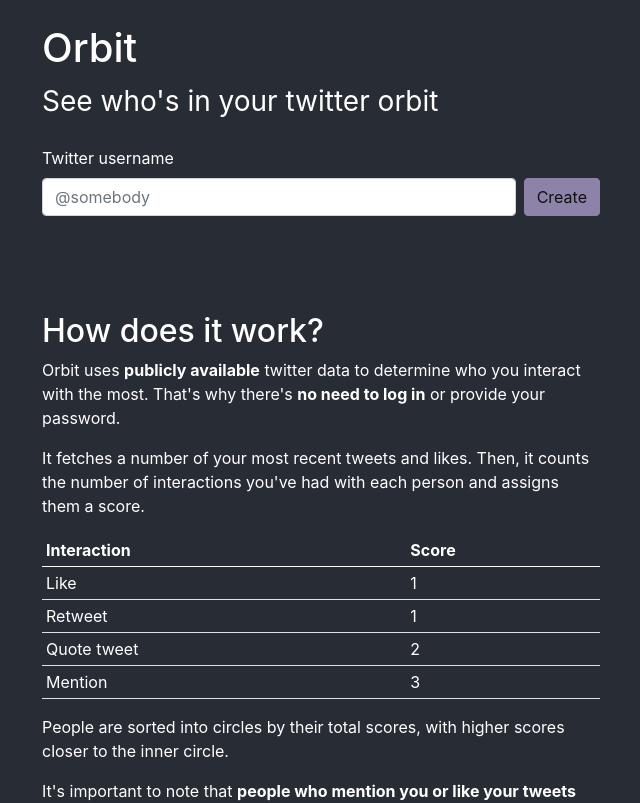
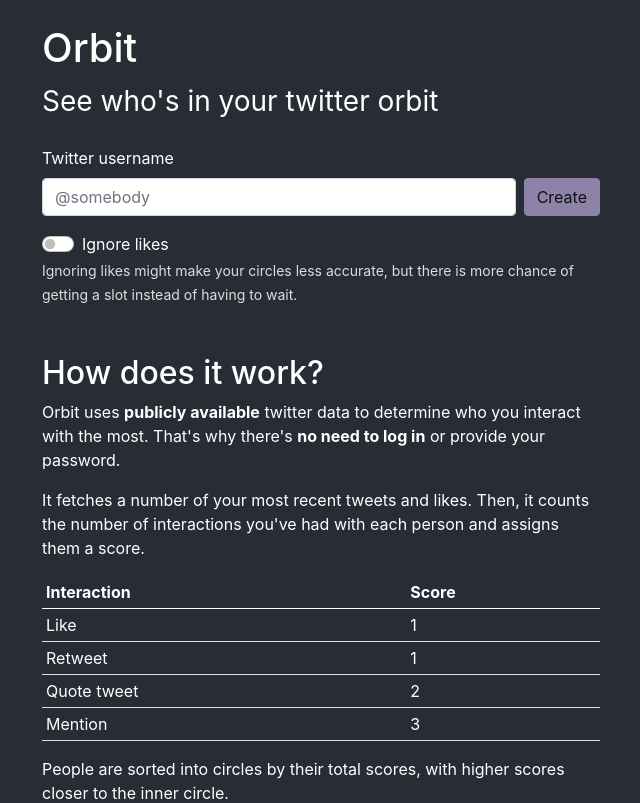
Before and after one commit to olivvybee/orbit, a React (Create React App) app: page / in a window 1280 px wide. Shown: the top 803 px of the page, without its empty margins (319-959 px from the left). Built offline with nearby package versions, Linux system fonts and the light colour scheme.

Commit message:
Allow users to ignore likes for more chance of getting a slot

```diff
--- a/src/custom.scss
+++ b/src/custom.scss
@@ -5,6 +5,7 @@
 
 $input-color: #282c34;
 $form-range-track-bg: #495057;
+$form-text-color: #dddddd;
 
 $accordion-border-color: rgba(255, 255, 255, 0.2);
 $accordion-button-active-color: $body-color;
--- a/src/data-fetcher/DataFetcher.tsx
+++ b/src/data-fetcher/DataFetcher.tsx
@@ -7,13 +7,14 @@
 export const DataFetcher: React.FC<DataFetcherProps> = ({
   username,
   dataProvider,
+  params,
 }) => {
   const { setOwnAvatarImg, setFriends, setError } = useContext(FriendList);
 
   useEffect(() => {
     const fetch = async () => {
       try {
-        const data = await dataProvider(username);
+        const data = await dataProvider(username, params);
 
         if (data.result === 'ERROR') {
           setError(data.error);
@@ -71,7 +72,7 @@
     };
 
     fetch();
-  }, [dataProvider, username, setFriends, setOwnAvatarImg, setError]);
+  }, [dataProvider, username, setFriends, setOwnAvatarImg, setError, params]);
 
   return null;
 };
--- a/src/data-fetcher/DataFetcherSwitch.tsx
+++ b/src/data-fetcher/DataFetcherSwitch.tsx
@@ -5,12 +5,18 @@
 const DataFetcherSwitch = () => (
   <Switch>
     <Route path='/twitter/:username'>
-      {({ match }) => (
-        <DataFetcher
-          dataProvider={TwitterDataProvider}
-          username={match?.params.username || ''}
-        />
-      )}
+      {({ match, location }) => {
+        const params = new URLSearchParams(location.search);
+        return (
+          <DataFetcher
+            dataProvider={TwitterDataProvider}
+            username={match?.params.username || ''}
+            params={{
+              ignoreLikes: params.get('ignoreLikes') === 'true',
+            }}
+          />
+        );
+      }}
     </Route>
 
     <Route path='/pandas'>
--- a/src/data-fetcher/interfaces.ts
+++ b/src/data-fetcher/interfaces.ts
@@ -3,4 +3,5 @@
 export interface DataFetcherProps {
   username: string;
   dataProvider: DataProvider;
+  params?: { [key: string]: any };
 }
--- a/src/data-providers/TwitterDataProvider.ts
+++ b/src/data-providers/TwitterDataProvider.ts
@@ -4,7 +4,7 @@
 
 const LOCAL_STORAGE_KEY = 'orbitRateLimitReset';
 
-export const TwitterDataProvider: DataProvider = async (username: string) => {
+export const TwitterDataProvider: DataProvider = async (username, params) => {
   const now = new Date().getTime();
   const storedRateLimitResetTime = Number(
     window.localStorage.getItem(LOCAL_STORAGE_KEY) || 0
@@ -15,8 +15,11 @@
   }
 
   try {
+    const ignoreLikesParam =
+      params && params.ignoreLikes ? '&ignoreLikes=1' : '';
+
     const response = await axios.get(
-      `/.netlify/functions/fetch-twitter-data?username=${username}`
+      `/.netlify/functions/fetch-twitter-data?username=${username}${ignoreLikesParam}`
     );
 
     const { ownData, friends } = response.data;
--- a/src/data-providers/interfaces.ts
+++ b/src/data-providers/interfaces.ts
@@ -16,4 +16,7 @@
 
 export type DataProviderResult = LoadedData | ErrorData;
 
-export type DataProvider = (username: string) => Promise<DataProviderResult>;
+export type DataProvider = (
+  username: string,
+  params?: { [key: string]: any }
+) => Promise<DataProviderResult>;
--- a/src/homepage/Homepage.tsx
+++ b/src/homepage/Homepage.tsx
@@ -3,6 +3,8 @@
 
 export const Homepage = () => {
   const [username, setUsername] = useState<string>('');
+  const [ignoreLikes, setIgnoreLikes] = useState<boolean>(false);
+
   const history = useHistory();
 
   const canGenerate = !!username && username.length > 0;
@@ -15,7 +17,7 @@
     const santisedUsername = username.startsWith('@')
       ? username.slice(1)
       : username;
-    history.push(`/twitter/${santisedUsername}`);
+    history.push(`/twitter/${santisedUsername}?ignoreLikes=${ignoreLikes}`);
   };
 
   return (
@@ -24,7 +26,7 @@
         <h1>Orbit</h1>
         <span className='fs-3'>See who's in your twitter orbit</span>
 
-        <div className='mt-4 mb-5 d-flex align-items-end w-100'>
+        <div className='mt-4 mb-3 d-flex align-items-end w-100'>
           <div className='flex-fill'>
             <label className='form-label' htmlFor='twitter-username'>
               Twitter username
@@ -54,6 +56,23 @@
             Create
           </button>
         </div>
+
+        <div className='form-check form-switch'>
+          <input
+            className='form-check-input'
+            type='checkbox'
+            id='likes-switch'
+            checked={ignoreLikes}
+            onChange={(e) => setIgnoreLikes(e.target.checked)}
+          />
+          <label className='form-check-label' htmlFor='likes-switch'>
+            Ignore likes
+          </label>
+        </div>
+        <small className='form-text'>
+          Ignoring likes might make your circles less accurate, but there is
+          more chance of getting a slot instead of having to wait.
+        </small>
       </div>
 
       <div className='mt-5 col-10 col-lg-6'>
```
Also changed, not shown: 1 other file (tests, documents, lock files or other folders).
